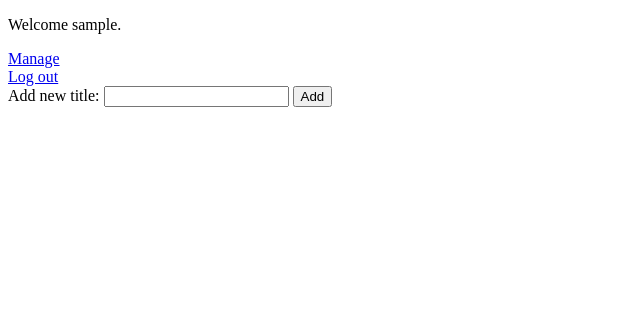
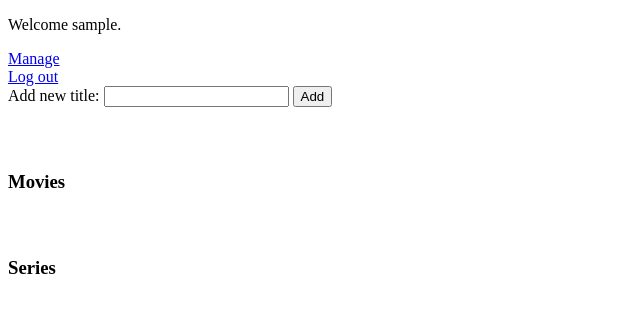
Before and after one commit to ryanbuchananxyz/dmdb, a Django app: page / in a window 1280 px wide. Shown: the top 313 px of the page, without its empty margins (0-640 px from the left). Run offline with Django 4.2, Linux system fonts and the light colour scheme; the visitor is signed in with stand-in values (Sample User, id 1); data that the repository does not hold is empty.

Commit message:
distinguish between movies and series

```diff
--- a/dashboard/admin.py
+++ b/dashboard/admin.py
@@ -1,4 +1,5 @@
 from django.contrib import admin
-from .models import Title
+from .models import Movie, Series
 
-admin.site.register(Title)
+admin.site.register(Movie)
+admin.site.register(Series)
--- a/dashboard/views.py
+++ b/dashboard/views.py
@@ -1,5 +1,5 @@
 from django.shortcuts import render
-from .models import Title
+from .models import Movie, Series
 from bs4 import BeautifulSoup
 import requests
 import json
@@ -13,11 +13,19 @@ def index(request):
         soup = BeautifulSoup(r.content, features='html.parser')
         data = json.loads(soup.find('script', type='application/ld+json').text)
         # save to database
-        new_title = Title(
-            title = data['name'],
-            poster = data['image'],
-            imdb_URL = 'https://www.imdb.com%s' % data['url']
-            )
-        new_title.save()
+        if data['@type'] == 'Movie':
+            new_movie = Movie(
+                title = data['name'],
+                poster = data['image'],
+                imdb_URL = 'https://www.imdb.com%s' % data['url']
+                )
+            new_movie.save()
+        elif data['@type'] == 'TVSeries':
+            new_series = Series(
+                title = data['name'],
+                poster = data['image'],
+                imdb_URL = 'https://www.imdb.com%s' % data['url']
+                )
+            new_series.save()
 
-    return render(request, 'index.html', {'titles': Title.objects.all()})
+    return render(request, 'index.html', {'movies': Movie.objects.all(), 'tvseries': Series.objects.all()})
--- a/templates/index.html
+++ b/templates/index.html
@@ -7,12 +7,11 @@
             ul {
                 list-style-type: none;
                 padding: 0;
+                margin: 0;
+                margin-top: 64px;
             }
             li {
-                float: left;
-                text-align: center;
-                padding: 16px;
-                width: fit-content;
+                display: inline-block;
             }
             img {
                 width: auto;
@@ -32,14 +31,24 @@
             <input type="text" name="imdb_url">
             <input type="submit" value="Add">
         </form>
-        {% for title in titles %}
         <ul>
+            <h3>Movies</h3>
+            {% for movie in movies %}
             <li>
-                <p><b>{{title.title}}</b> <i>({{title.status}})</i></p>
-                <a href="{{title.imdb_URL}}"><img src="{{title.poster}}" height="256" width="auto"></a>
+                <p><b>{{movie.title}}</b> <i>({{movie.status}})</i></p>
+                <a href="{{movie.imdb_URL}}"><img src="{{movie.poster}}" height="256" width="auto"></a>
             </li>
+            {% endfor %}
         </ul>
-        {% endfor %}
+        <ul>
+            <h3>Series</h3>
+            {% for series in tvseries %}
+            <li>
+                <p><b>{{series.title}}</b> <i>({{series.status}})</i></p>
+                <a href="{{series.imdb_URL}}"><img src="{{series.poster}}" height="256" width="auto"></a>
+            </li>
+            {% endfor %}
+        </ul>
         {% else %}
         <p>You are not logged in.</p>
         <a href="{% url 'login' %}">Log in</a>
```
Also changed, not shown: dashboard/models.py (+13 -1 lines).
